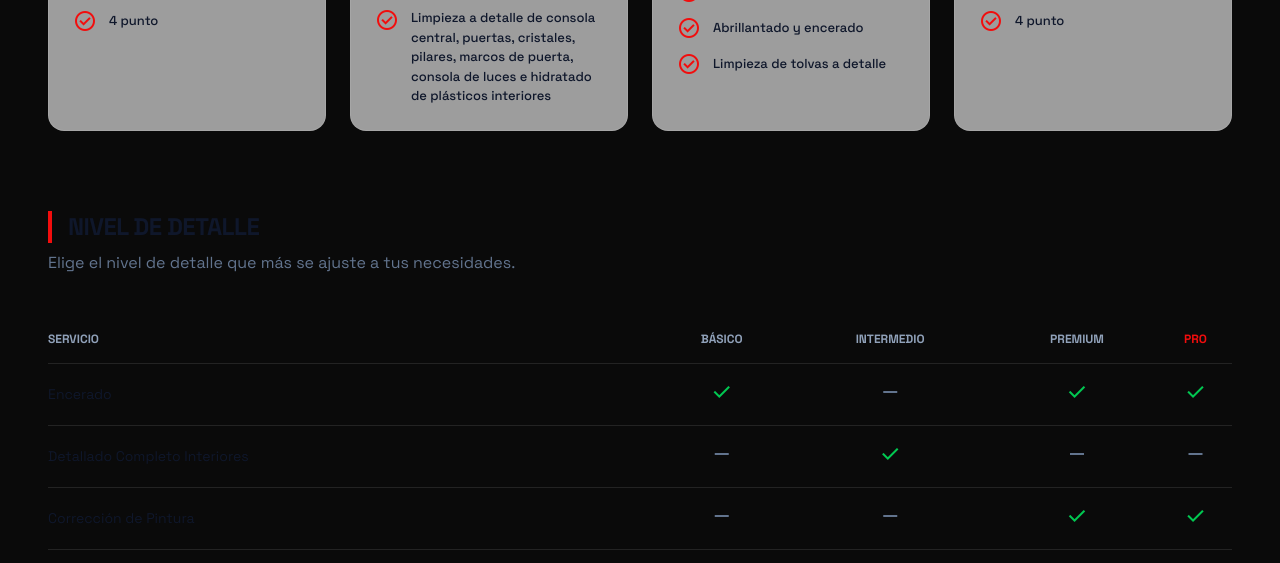
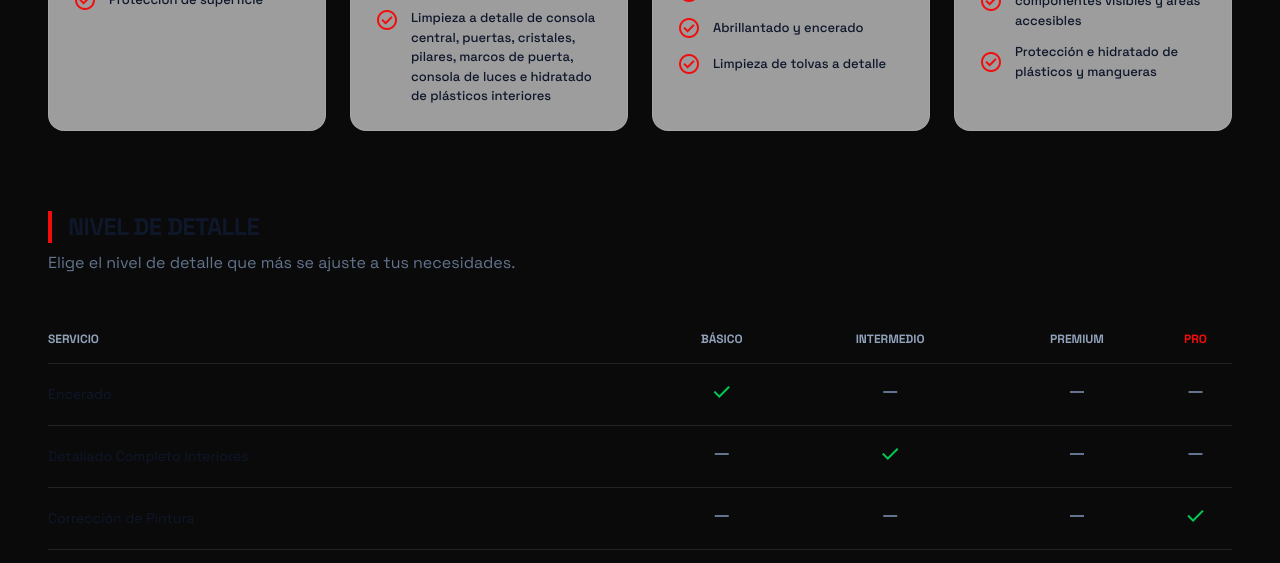
Before and after one commit to esolano1/AL-Detallado-Automotriz, a website built with Vite: page services.html in a window 1280 px wide. Shown: the part 977-1540 px from the top of the page. Built offline with nearby package versions, Linux system fonts and the light colour scheme.

Commit message:
feat: fix content in the contact html

```diff
--- a/contact.html
+++ b/contact.html
@@ -280,7 +280,7 @@
 <p class="text-white group-hover:text-[var(--primary)] transition-colors">info@aldetallado.com</p>
 </div>
 </a>
-<a class="flex items-center gap-4 group" href="https://wa.me/5212345678">
+<a class="flex items-center gap-4 group" href="https://wa.me/4425673188">
 <div class="size-10 rounded-lg bg-zinc-800 flex items-center justify-center text-[#25D366] group-hover:bg-[#25D366] group-hover:text-white transition-all">
 <span class="material-symbols-outlined">chat</span>
 </div>
@@ -295,13 +295,13 @@
 <div class="bg-zinc-900/50 border border-white/5 p-6 rounded-xl text-center">
 <h3 class="font-bold text-sm uppercase tracking-widest mb-6 text-zinc-500">Síguenos en Redes</h3>
 <div class="flex justify-center gap-6">
-<a class="text-white hover:text-[var(--primary)] transition-colors" href="#">
+<a class="text-white hover:text-[var(--primary)] transition-colors" target="_blank" href="https://www.instagram.com/detalle.automotriz">
 <svg class="size-6 fill-current" viewbox="0 0 24 24"><path d="M12 2.163c3.204 0 3.584.012 4.85.07 3.252.148 4.771 1.691 4.919 4.919.058 1.265.069 1.645.069 4.849 0 3.205-.012 3.584-.069 4.849-.149 3.225-1.664 4.771-4.919 4.919-1.266.058-1.644.07-4.85.07-3.204 0-3.584-.012-4.849-.07-3.26-.149-4.771-1.699-4.919-4.92-.058-1.265-.07-1.644-.07-4.849 0-3.204.013-3.583.07-4.849.149-3.227 1.664-4.771 4.919-4.919 1.266-.057 1.645-.069 4.849-.069zm0-2.163c-3.259 0-3.667.014-4.947.072-4.358.2-6.78 2.618-6.98 6.98-.059 1.281-.073 1.689-.073 4.948 0 3.259.014 3.668.072 4.948.2 4.358 2.618 6.78 6.98 6.98 1.281.058 1.689.072 4.948.072 3.259 0 3.668-.014 4.948-.072 4.354-.2 6.782-2.618 6.979-6.98.059-1.28.073-1.689.073-4.948 0-3.259-.014-3.667-.072-4.947-.196-4.354-2.617-6.78-6.979-6.98-1.281-.059-1.69-.073-4.949-.073zm0 5.838c-3.403 0-6.162 2.759-6.162 6.162s2.759 6.163 6.162 6.163 6.162-2.759 6.162-6.163c0-3.403-2.759-6.162-6.162-6.162zm0 10.162c-2.209 0-4-1.79-4-4 0-2.209 1.791-4 4-4s4 1.791 4 4c0 2.21-1.791 4-4 4zm6.406-11.845c-.796 0-1.441.645-1.441 1.44s.645 1.44 1.441 1.44c.795 0 1.439-.645 1.439-1.44s-.644-1.44-1.439-1.44z"></path></svg>
 </a>
-<a class="text-white hover:text-[var(--primary)] transition-colors" href="#">
+<a class="text-white hover:text-[var(--primary)] transition-colors" target="_blank" href="https://www.facebook.com/people/A-L-Detallado-Automotriz/100063913400044/?mibextid=wwXIfr&rdid=u4wpDlPrcXEZxZYx&share_url=https%3A%2F%2Fwww.facebook.com%2Fshare%2F16rf5xLuQ1%2F%3Fmibextid%3DwwXIfr">
 <svg class="size-6 fill-current" viewbox="0 0 24 24"><path d="M24 12.073c0-6.627-5.373-12-12-12s-12 5.373-12 12c0 5.99 4.388 10.954 10.125 11.854v-8.385H7.078v-3.47h3.047V9.43c0-3.007 1.792-4.669 4.533-4.669 1.312 0 2.686.235 2.686.235v2.953H15.83c-1.491 0-1.956.925-1.956 1.874v2.25h3.328l-.532 3.47h-2.796v8.385C19.612 23.027 24 18.062 24 12.073z"></path></svg>
 </a>
-<a class="text-white hover:text-[var(--primary)] transition-colors" href="#">
+<a class="text-white hover:text-[var(--primary)] transition-colors" target="_blank" href="#">
 <svg class="size-6 fill-current" viewbox="0 0 24 24"><path d="M19.615 3.184c-3.604-.246-11.631-.245-15.23 0-3.897.266-4.356 2.62-4.385 8.816.029 6.185.484 8.549 4.385 8.816 3.6.245 11.626.246 15.23 0 3.897-.266 4.356-2.62 4.385-8.816-.029-6.185-.484-8.549-4.385-8.816zm-10.615 12.816v-8l8 3.993-8 4.007z"></path></svg>
 </a>
 </div>
--- a/services.html
+++ b/services.html
@@ -233,17 +233,15 @@
 
           <div class="flex flex-col gap-3 mt-4 border-t border-white/10 pt-4">
             <div class="text-[13px] font-medium flex gap-3 items-center">
-              <span class="material-symbols-outlined text-[var(--primary)] text-lg">check_circle</span> 1 punto
+              <span class="material-symbols-outlined text-[var(--primary)] text-lg">check_circle</span> Descontaminado de la pintura
             </div>
             <div class="text-[13px] font-medium flex gap-3 items-center">
-              <span class="material-symbols-outlined text-[var(--primary)] text-lg">check_circle</span> 2 punto
+              <span class="material-symbols-outlined text-[var(--primary)] text-lg">check_circle</span> Aplicación de cera para realzar brillo
             </div>
             <div class="text-[13px] font-medium flex gap-3 items-center">
-              <span class="material-symbols-outlined text-[var(--primary)] text-lg">check_circle</span> 3 punto
+              <span class="material-symbols-outlined text-[var(--primary)] text-lg">check_circle</span> Protección de superficie
             </div>
-            <div class="text-[13px] font-medium flex gap-3 items-center">
-              <span class="material-symbols-outlined text-[var(--primary)] text-lg">check_circle</span> 4 punto
-            </div>
+
           </div>
         </article>
 
@@ -347,17 +345,15 @@
 
           <div class="flex flex-col gap-3 mt-4 border-t border-white/10 pt-4">
             <div class="text-[13px] font-medium flex gap-3 items-center">
-              <span class="material-symbols-outlined text-[var(--primary)] text-lg">check_circle</span> 1 punto
+              <span class="material-symbols-outlined text-[var(--primary)] text-lg">check_circle</span> Limpieza superficial y profunda del compartimento del motor
             </div>
             <div class="text-[13px] font-medium flex gap-3 items-center">
-              <span class="material-symbols-outlined text-[var(--primary)] text-lg">check_circle</span> 2 punto
+              <span class="material-symbols-outlined text-[var(--primary)] text-lg">check_circle</span> Desengrasado de componentes visibles y áreas accesibles
             </div>
             <div class="text-[13px] font-medium flex gap-3 items-center">
-              <span class="material-symbols-outlined text-[var(--primary)] text-lg">check_circle</span> 3 punto
+              <span class="material-symbols-outlined text-[var(--primary)] text-lg">check_circle</span> Protección e hidratado de plásticos y mangueras
             </div>
-            <div class="text-[13px] font-medium flex gap-3 items-center">
-              <span class="material-symbols-outlined text-[var(--primary)] text-lg">check_circle</span> 4 punto
-            </div>
+
           </div>
         </article>
       </div>
@@ -385,8 +381,8 @@
               <td class="py-4">Encerado</td>
               <td class="text-center py-4"><span class="material-symbols-outlined text-green-500">check</span></td>
               <td class="text-center py-4"><span class="material-symbols-outlined text-slate-500">remove</span></td>
-              <td class="text-center py-4"><span class="material-symbols-outlined text-green-500">check</span></td>
-              <td class="text-center py-4"><span class="material-symbols-outlined text-green-500">check</span></td>
+              <td class="text-center py-4"><span class="material-symbols-outlined text-slate-500">remove</span></td>
+              <td class="text-center py-4"><span class="material-symbols-outlined text-slate-500">remove</span></td>
             </tr>
 
             <tr class="border-b border-white/10">
@@ -401,7 +397,7 @@
               <td class="py-4">Corrección de Pintura</td>
               <td class="text-center py-4"><span class="material-symbols-outlined text-slate-500">remove</span></td>
               <td class="text-center py-4"><span class="material-symbols-outlined text-slate-500">remove</span></td>
-              <td class="text-center py-4"><span class="material-symbols-outlined text-green-500">check</span></td>
+              <td class="text-center py-4"><span class="material-symbols-outlined text-slate-500">remove</span></td>
               <td class="text-center py-4"><span class="material-symbols-outlined text-green-500">check</span></td>
             </tr>
 
--- a/vite.config.js
+++ b/vite.config.js
@@ -5,6 +5,9 @@ import { resolve } from "path";
 export default defineConfig({
   base: "/AL-Detallado-Automotriz/",
   plugins: [tailwindcss()],
+  server: {
+    host: true,
+  },
   build: {
     rollupOptions: {
       input: {
```
